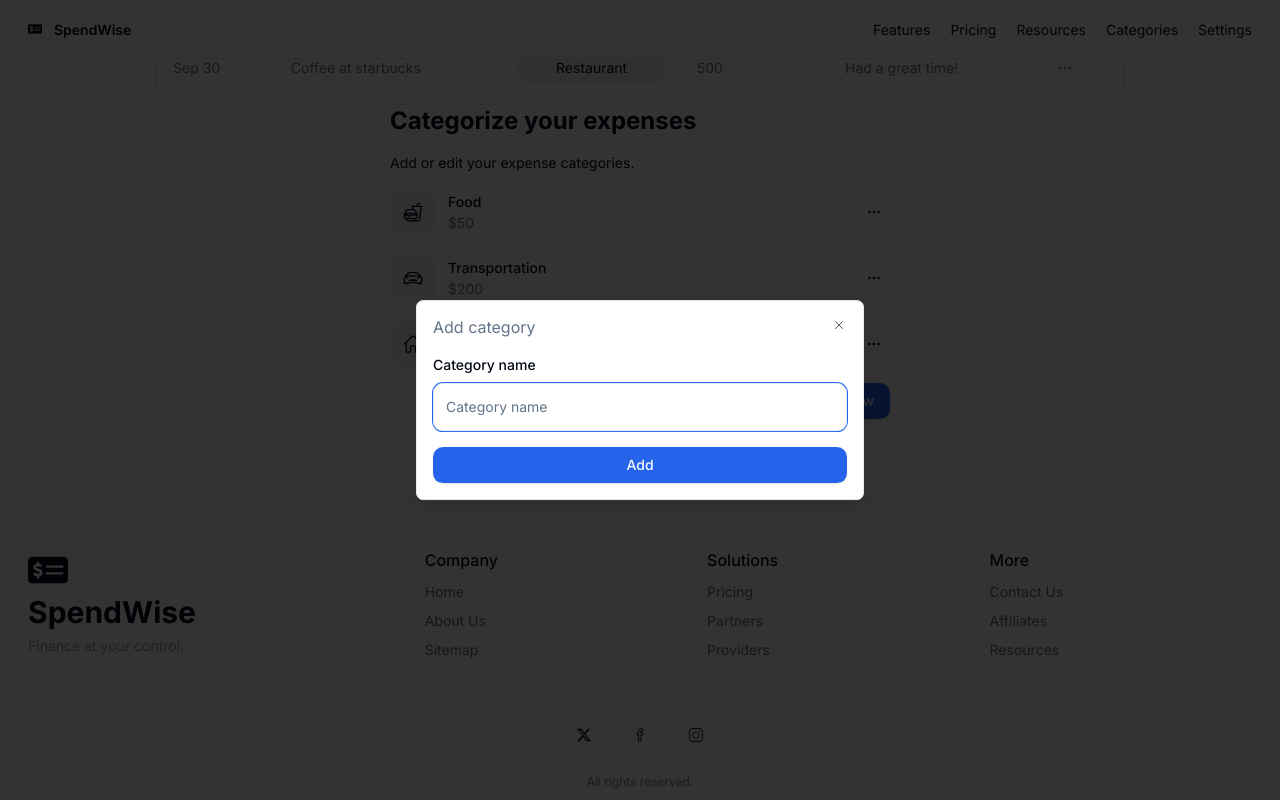
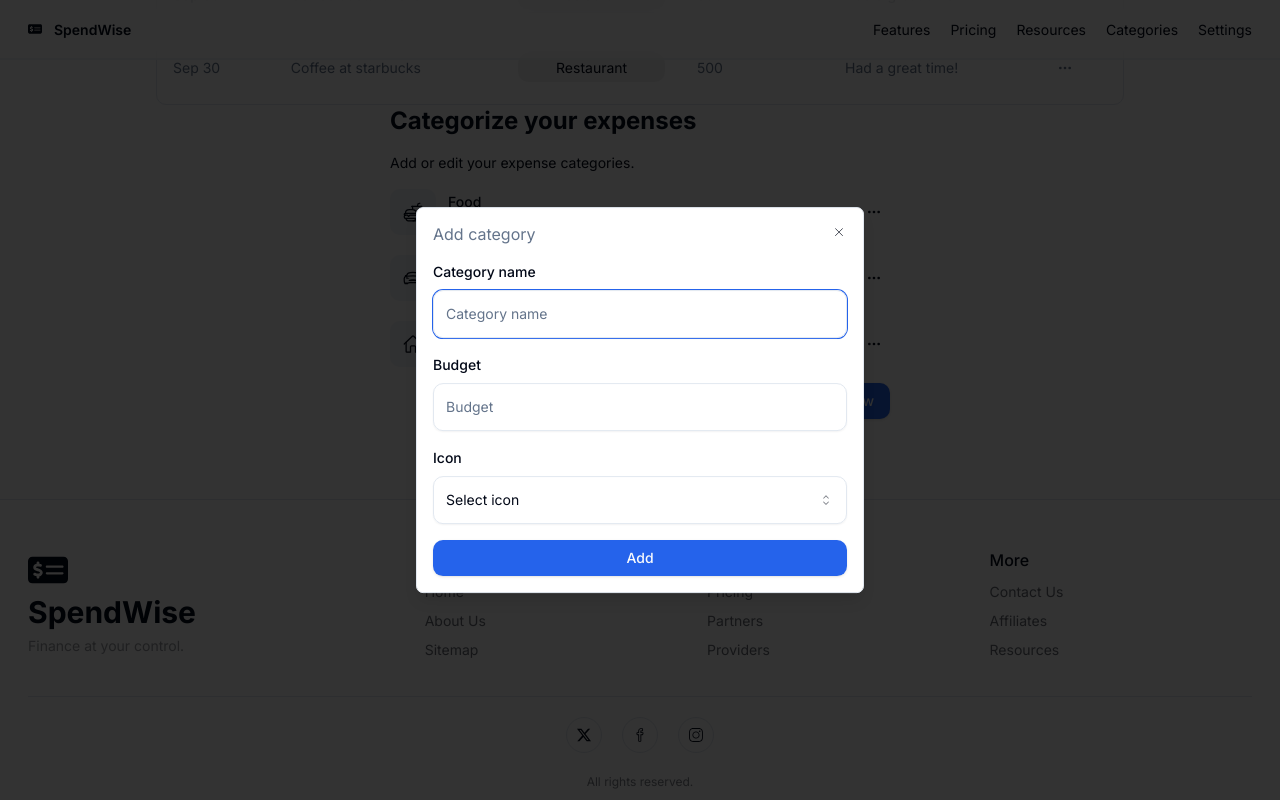
Before and after one commit to dorji-dev/expense-manager, a Next.js app: page / in a window 1280 px wide. Both pictures are taken after typing "name@example.com", "Sample123", "Sample", "name@example.com", "Sample123", "Sample" into the empty fields and a click on the button "Add new". Shown: the part 3478-4278 px from the top of the page. Built offline with nearby package versions, Linux system fonts and the light colour scheme.

Commit message:
feat: field for icon and budget on add category

```diff
--- a/src/components/categories/category-form.tsx
+++ b/src/components/categories/category-form.tsx
@@ -1,5 +1,13 @@
+import { CATEGORY_ICON_MAPPING } from "@/lib/constants/icon-mapping";
 import { Button } from "../ui/button";
 import { Input } from "../ui/input";
+import {
+  Select,
+  SelectContent,
+  SelectItem,
+  SelectTrigger,
+  SelectValue,
+} from "../ui/select";
 
 const CategoryForm = () => {
   return (
@@ -8,7 +16,34 @@ const CategoryForm = () => {
         Category name{" "}
         <Input type="text" placeholder="Category name" className="mt-[8px]" />
       </label>
-      <Button type="submit" className="w-full">Add</Button>
+      <label className="block font-medium">
+        Budget <Input type="text" placeholder="Budget" className="mt-[8px]" />
+      </label>
+      <div>
+        <span className="block mb-[8px] font-medium">Icon</span>
+        <Select>
+          <SelectTrigger className="h-[48px]">
+            <SelectValue placeholder="Select icon" />
+          </SelectTrigger>
+          <SelectContent position="popper" className="w-select-trigger-width">
+            <div className="flex flex-wrap justify-center gap-[20px] py-[10px]">
+              {Object.entries(CATEGORY_ICON_MAPPING).map(([iconName, Icon]) => (
+                <SelectItem
+                  showIndicator={false}
+                  value={iconName}
+                  key={iconName}
+                  className="w-[46px] p-0 aspect-square flex justify-center items-center bg-muted rounded-[10px]"
+                >
+                  <Icon className="text-[20px]" />
+                </SelectItem>
+              ))}
+            </div>
+          </SelectContent>
+        </Select>
+      </div>
+      <Button type="submit" className="w-full">
+        Add
+      </Button>
     </form>
   );
 };
--- a/src/components/categories/category-listing.tsx
+++ b/src/components/categories/category-listing.tsx
@@ -1,17 +1,5 @@
-import {
-  IoFastFoodOutline,
-  IoCarSportOutline,
-  IoHomeOutline,
-} from "react-icons/io5";
+import { CategoryIconNames, CATEGORY_ICON_MAPPING } from "@/lib/constants/icon-mapping";
 import CategoryAction from "./category-action";
-
-type CategoryIconNames = "food" | "transportation" | "rent";
-
-const ICON_MAPPING = {
-  food: IoFastFoodOutline,
-  transportation: IoCarSportOutline,
-  rent: IoHomeOutline,
-};
 
 const categories = [
   {
@@ -25,9 +13,9 @@ const categories = [
     icon: "transportation",
   },
   {
-    name: "Rent",
+    name: "Housing",
     budget: 500,
-    icon: "rent",
+    icon: "housing",
   },
 ];
 
@@ -35,7 +23,7 @@ const CategoryListing = () => {
   return (
     <div className="space-y-[20px]">
       {categories.map((category) => {
-        const CategoryIcon = ICON_MAPPING[category.icon as CategoryIconNames];
+        const CategoryIcon = CATEGORY_ICON_MAPPING[category.icon as CategoryIconNames];
         return (
           <div
             key={category.name}
--- a/src/components/ui/select.tsx
+++ b/src/components/ui/select.tsx
@@ -115,8 +115,10 @@ SelectLabel.displayName = SelectPrimitive.Label.displayName;
 
 const SelectItem = React.forwardRef<
   React.ElementRef<typeof SelectPrimitive.Item>,
-  React.ComponentPropsWithoutRef<typeof SelectPrimitive.Item>
->(({ className, children, ...props }, ref) => (
+  React.ComponentPropsWithoutRef<typeof SelectPrimitive.Item> & {
+    showIndicator?: boolean;
+  }
+>(({ className, children, showIndicator = true, ...props }, ref) => (
   <SelectPrimitive.Item
     ref={ref}
     className={cn(
@@ -125,11 +127,13 @@ const SelectItem = React.forwardRef<
     )}
     {...props}
   >
-    <span className="absolute right-[8px] flex h-[14px] w-[14px] items-center justify-center">
-      <SelectPrimitive.ItemIndicator>
-        <IoMdCheckmark className="h-[16px] w-[16px]" />
-      </SelectPrimitive.ItemIndicator>
-    </span>
+    {showIndicator && (
+      <span className="absolute right-[8px] flex h-[14px] w-[14px] items-center justify-center">
+        <SelectPrimitive.ItemIndicator>
+          <IoMdCheckmark className="h-[16px] w-[16px]" />
+        </SelectPrimitive.ItemIndicator>
+      </span>
+    )}
     <SelectPrimitive.ItemText>{children}</SelectPrimitive.ItemText>
   </SelectPrimitive.Item>
 ));
--- /dev/null
+++ b/src/lib/constants/icon-mapping.ts
@@ -0,0 +1,40 @@
+import {
+  IoFastFoodOutline,
+  IoCarSportOutline,
+  IoHomeOutline,
+} from "react-icons/io5";
+import { type IconType } from "react-icons/lib";
+import {
+  MdBlurOn,
+  MdCastForEducation,
+  MdMoney,
+  MdOutlineHealthAndSafety,
+  MdOutlineSavings,
+  MdShoppingCartCheckout,
+  MdSportsSoccer,
+} from "react-icons/md";
+
+export type CategoryIconNames =
+  | "food"
+  | "transportation"
+  | "housing"
+  | "utilities"
+  | "insurance"
+  | "healthcare"
+  | "saving"
+  | "entertainment"
+  | "clothing"
+  | "education";
+
+export const CATEGORY_ICON_MAPPING: Record<CategoryIconNames, IconType> = {
+  food: IoFastFoodOutline,
+  transportation: IoCarSportOutline,
+  housing: IoHomeOutline,
+  utilities: MdBlurOn,
+  insurance: MdMoney,
+  healthcare: MdOutlineHealthAndSafety,
+  saving: MdOutlineSavings,
+  entertainment: MdSportsSoccer,
+  clothing: MdShoppingCartCheckout,
+  education: MdCastForEducation,
+};
--- a/tailwind.config.ts
+++ b/tailwind.config.ts
@@ -72,7 +72,8 @@ const config = {
         xxs: "360px"
       },
       width: {
-        "dropdown-trigger-width": "var(--radix-dropdown-menu-trigger-width)"
+        "dropdown-trigger-width": "var(--radix-dropdown-menu-trigger-width)",
+        "select-trigger-width": "var(--radix-select-trigger-width)"
       }
     },
   },
```
